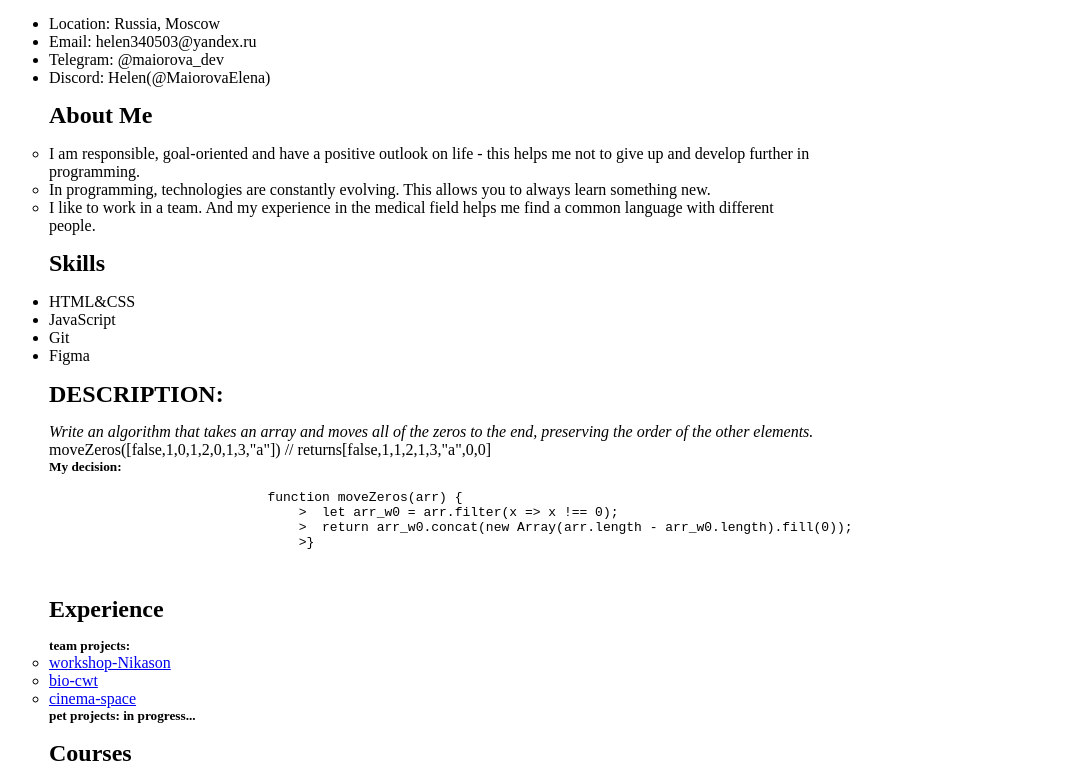
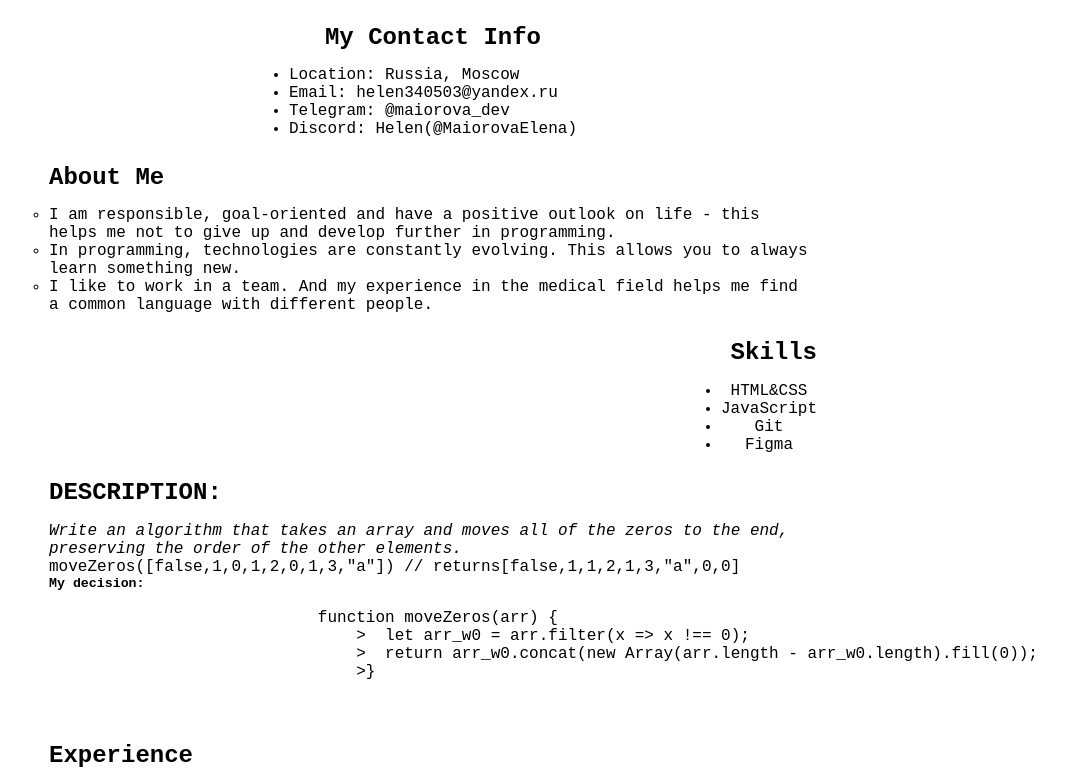
Before and after one commit to MaiorovaElena/rsschool-cv, a plain HTML site: page index.html in a window 1280 px wide. Shown: the part 146-925 px from the top of the page, without its empty margins (207-1273 px from the left). Drawn offline with Linux system fonts and the light colour scheme.

Commit message:
add style in file css

```diff
--- a/style.css
+++ b/style.css
@@ -1,11 +1,12 @@
+
 * {
     padding: 0;
     margin: 0;
+    font-family: 'Courier New', Courier, monospace;
 }
 
 
 .body-cont {
-    min-height: 100vh;
     display: flex;
     flex-direction: column;
     align-items: center;
@@ -16,6 +17,7 @@
 header {
     height: 10vh;
     width: 60%;
+    margin-top: 2%;
 }
 
 .my-photo {
@@ -44,7 +46,6 @@ header {
     justify-content: center;
     flex-wrap: wrap;
     gap: 2%;
-    height: 1000px;
     margin-top: 3%;
 }
 
@@ -96,3 +97,20 @@ h2 {
     justify-content: space-around;
     width: 20%;
 }
+
+.contact {
+    display: flex;
+    flex-direction: column;
+    align-items: center;
+}
+
+.skills {
+    display: flex;
+    flex-direction: column;
+    align-items: flex-end;
+    text-align: center;
+}
+
+section {
+    margin-top: 2%;
+}
```
